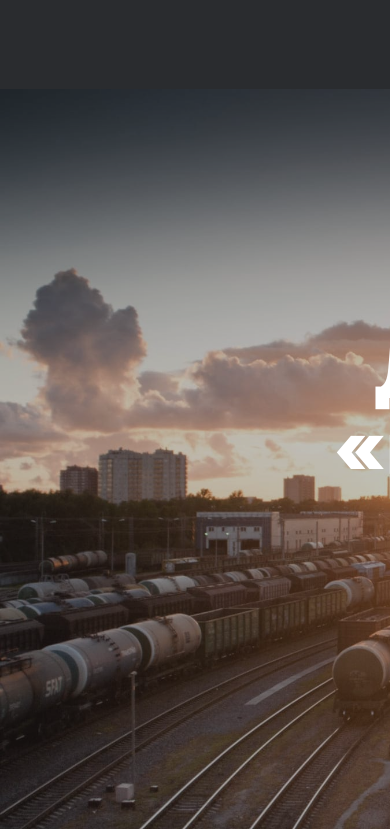
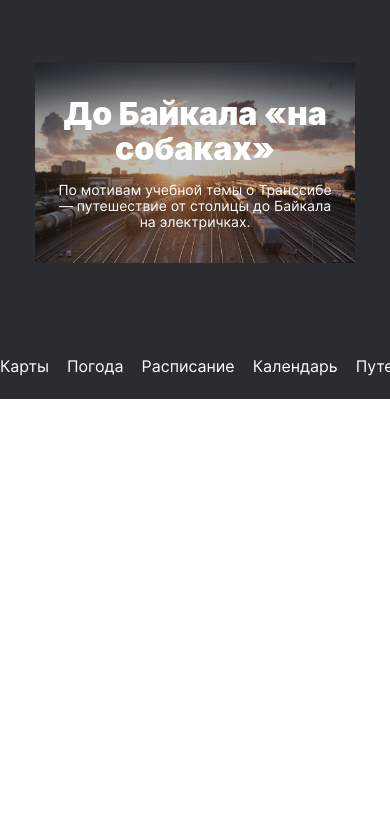
Before and after one commit to katushapvlva/russian-travel, a plain HTML site: page index.html in a window 390 px wide. Shown: the part 10254-11083 px from the top of the page. After the commit the page ends 10653 px from the top, so only its background shows below. Drawn offline with Linux system fonts and the light colour scheme; a web font is replaced by a local one.

Commit message:
Адаптивный cover

```diff
--- a/blocks/cover/__subtitle/cover__subtitle.css
+++ b/blocks/cover/__subtitle/cover__subtitle.css
@@ -1,7 +1,6 @@
 .cover__subtitle {
   z-index: 1;
-  width: 360px;
-  height: 66px;
+  max-width: 360px;
   font-weight: 400;
   font-size: 18px;
   line-height: 22px;
@@ -9,3 +8,11 @@
   margin-top: 0px;
   margin-bottom: 0px;
 }
+
+@media screen and (max-width: 767px) {
+  .cover__subtitle {
+    max-width: 288px;
+    font-size: 14px;
+    line-height: 16px;
+  }
+}
--- a/blocks/cover/__title/cover__title.css
+++ b/blocks/cover/__title/cover__title.css
@@ -1,7 +1,6 @@
 .cover__title {
   z-index: 1;
-  width: 560px;
-  height: 152px;
+  max-width: 560px;
   font-weight: 900;
   font-size: 72px;
   line-height: 76px;
@@ -9,3 +8,12 @@
   margin-top: 0px;
   margin-bottom: 32px;
 }
+
+@media screen and (max-width: 767px) {
+  .cover__title {
+    max-width: 288px;
+    font-size: 32px;
+    line-height: 35px;
+    margin-bottom: 16px;
+  }
+}
--- a/blocks/cover/cover.css
+++ b/blocks/cover/cover.css
@@ -3,7 +3,30 @@
   background-size: cover;
   position: relative;
   margin: 0 auto;
-  width: 1184px;
-  height: 740px;
+  max-width: 1184px;
+  min-height: 740px;
   margin-top: 92px;
 }
+
+@media screen and (max-width: 1279px) {
+  .cover {
+    max-width: 1024px;
+    min-height: 640px;
+  }
+}
+
+@media screen and (max-width: 1023px) {
+  .cover {
+    max-width: 768px;
+    min-height: 480px;
+    margin-top: 90px;
+  }
+}
+
+@media screen and (max-width: 767px) {
+  .cover {
+    max-width: 320px;
+    min-height: 200px;
+    margin-top: 66px;
+  }
+}
```
